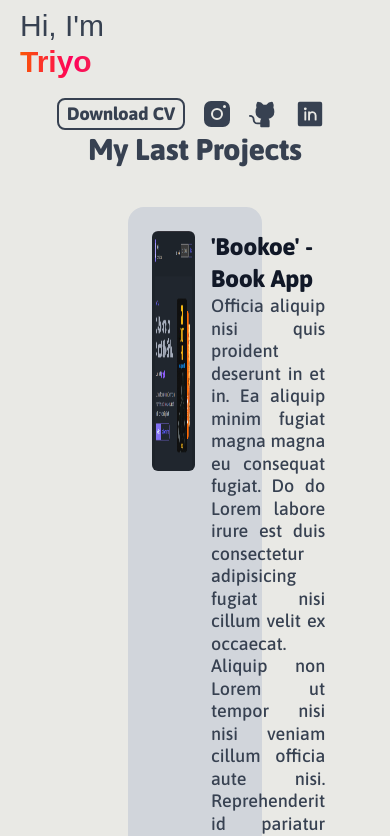
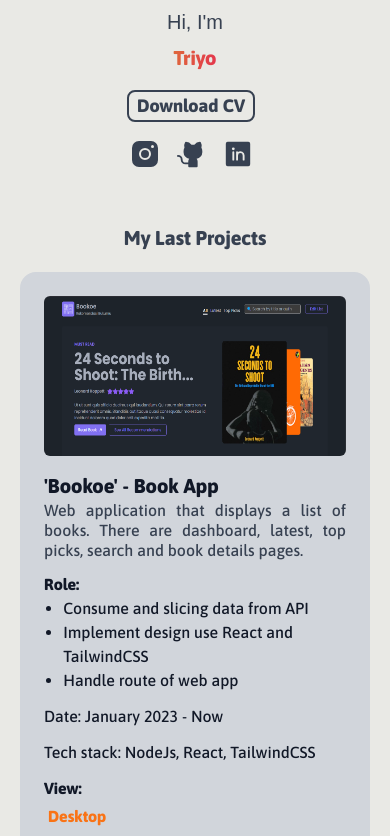
Before and after one commit to Triyo11/personal-web-cv, a React (Vite) app: page /last-projects in a window 390 px wide. Shown: the top 836 px of the page. Built offline with nearby package versions, Linux system fonts and the light colour scheme; a web font is replaced by a local one.

Commit message:
fix mobile web view

```diff
--- a/src/components/Navbar.jsx
+++ b/src/components/Navbar.jsx
@@ -4,18 +4,23 @@ const Navbar = () => {
   return (
     <>
       <div className="bg-[#E9E9E5] flex flex-wrap md:flex-row flex-col justify-between items-center fixed top-0 px-5 min-h-max w-full">
-        <div className="text-3xl py-2 text-gray-700 font-expletus">Hi, I&apos;m <span className="inline-flex h-[calc(theme(fontSize.3xl)*theme(lineHeight.tight))] md:h-[calc(theme(fontSize.4xl)*theme(lineHeight.tight))] overflow-hidden">
-            <ul className="block animate-text-slide-2 [&_li]:block">
-              <li className="gradient-text-color font-bold text-3xl pb-4">Triyo</li>
-              <li className="gradient-text-color font-bold text-3xl pb-4">a Fullstack Web Developer</li>
-              <li aria-hidden="true" className="gradient-text-color font-bold text-3xl">Triyo</li>
+        <div className="flex md:flex-row md:gap-2 flex-col gap-0 items-center justify-center mb-2">
+          <div className="md:text-3xl text-xl py-2 text-gray-700 font-expletus">Hi, I&apos;m</div>
+          <div className="md:mt-2 mt-0 inline-flex h-[calc(theme(fontSize.3xl)*theme(lineHeight.tight))] md:h-[calc(theme(fontSize.4xl)*theme(lineHeight.tight))] overflow-hidden">
+            <ul className="block animate-text-slide-2 md:text-3xl text-xl [&_li]:block md:text-left text-center">
+              <li className="gradient-text-color font-bold pb-4">Triyo</li>
+              <li className="gradient-text-color font-bold pb-4">a Fullstack Web Developer</li>
+              <li aria-hidden="true" className="gradient-text-color font-bold">Triyo</li>
             </ul>
-          </span></div>
-        <ul className="flex items-center">
+          </div>
+        </div>
+        <ul className="flex md:flex-row flex-col md:gap-0 gap-2 items-center">
           <li><button className="download-cv text-lg">Download CV</button></li>
-          <li><button className="navbar-contact"><InstagramLogo size={32} weight="fill"/></button></li>
-          <li><button className="navbar-contact"><GithubLogo size={30} weight="fill"/></button></li>
-          <li><button className="navbar-contact"><LinkedinLogo size={30} weight="fill"/></button></li>
+          <ul className="flex items-center md:pr-0 pr-2">
+            <li><button className="navbar-contact"><InstagramLogo size={32} weight="fill"/></button></li>
+            <li><button className="navbar-contact"><GithubLogo size={30} weight="fill"/></button></li>
+            <li><button className="navbar-contact"><LinkedinLogo size={30} weight="fill"/></button></li>
+          </ul>
         </ul>
       </div>
     </>
--- a/src/components/ProjectsCard.jsx
+++ b/src/components/ProjectsCard.jsx
@@ -4,14 +4,14 @@ import { NavLink } from "react-router-dom";
 
 const ProjectsCard = ({ image, title, desc, role, date, techs, view, link }) => {
   return (
-    <div className="p-6 mx-32 bg-gray-300 flex gap-4 rounded-2xl">
-      <img className="w-[50%] max-h-[15rem] rounded-md" src={image} />
+    <div className="p-6 md:mx-32 mx-5 bg-gray-300 flex md:flex-row flex-col gap-4 rounded-2xl">
+      <img className="md:w-[50%] w-full md:h-[17rem] h-[10rem] rounded-md" src={image} />
       <div className="flex flex-col justify-evenly">
-        <h2 className="text-2xl font-semibold text-gray-900">{title}</h2>
-        <p className="text-lg text-justify leading-tight text-gray-700">
+        <h2 className="md:text-2xl text-xl font-semibold text-gray-900">{title}</h2>
+        <p className="md:text-lg text-md text-justify leading-tight text-gray-700">
           {desc}
         </p>
-        <div>
+        <div className="pt-3">
           <p className="text-gray-900 font-semibold">Role:</p>
           <ul className="list-disc pl-[1.2rem] text-gray-900">
             {role.map((item, index) => (
@@ -19,9 +19,9 @@ const ProjectsCard = ({ image, title, desc, role, date, techs, view, link }) =>
             ))}
           </ul>
         </div>
-        <p className="text-gray-900">Date: <span>{date}</span></p>
-        <p className="text-gray-900">Tech stack: <span>{techs.join(", ")}</span></p>
-        <p className="text-gray-900 font-semibold">View: <span>
+        <p className="text-gray-900 pt-3">Date: <span>{date}</span></p>
+        <p className="text-gray-900 pt-3">Tech stack: <span>{techs.join(", ")}</span></p>
+        <p className="text-gray-900 font-semibold pt-3">View: <span>
           <ul className="flex gap-2">
             {view.map((item, index) => (
               <li key={index} className="text-orange-500 p-1">{item}</li>
--- a/src/index.css
+++ b/src/index.css
@@ -55,7 +55,13 @@
 } */
 
 @media screen and (max-width: 1279px) {
-  .foto {
+  .photo-big {
+    display: none;
+  }
+}
+
+@media screen and (min-width: 1279px) {
+  .photo-small {
     display: none;
   }
 }
--- a/src/pages/Home.jsx
+++ b/src/pages/Home.jsx
@@ -18,21 +18,24 @@ const Home = () => {
   return (
     <div className="flex flex-col justify-center w-full h-screen font-asap no-select">
       <Navbar />
-      <div className="flex px-20 pt-[5.7rem] gap-5 justify-end">
-        <NavLink to={'/last-projects'} className="text-xl text-orange-500 blur-0 hover:text-gray-500 hover:blur-[1px] transition-all">Last Projects</NavLink>
-        <NavLink to={'/'} className="text-xl text-orange-500 blur-0 hover:text-gray-500 hover:blur-[1px] transition-all">Let&apos;s connect</NavLink>
+      <div className="flex md:flex-row justify-end flex-col items-center md:pt-0 pt-40">
+        <img className="w-[10rem] h-[13rem] photo-small" src={foto}/>
+        <div className="flex px-20 md:pb-0 pb-6 md:text-left text-center md:text-xl text-lg md:pt-[5.7rem] pt-5 gap-5 md:justify-end justify-center">
+          <NavLink to={'/last-projects'} className="text-orange-500 blur-0 hover:text-gray-500 hover:blur-[1px] transition-all">Last Projects</NavLink>
+          <NavLink to={'/'} className="text-orange-500 blur-0 hover:text-gray-500 hover:blur-[1px] transition-all">Let&apos;s connect</NavLink>
+        </div>
       </div>
-      <div className="flex flex-row px-20">
-        <img className="w-[27rem] h-[30rem] foto" src={foto}/>
+      <div className="flex flex-row md:px-20 px-10">
+        <img className="w-[27rem] h-[30rem] photo-big" src={foto}/>
         <div className="flex flex-col justify-center w-full">
-          <h2 className="text-3xl font-semibold text-gray-900">Welcome,</h2>
+          <h2 className="md:text-3xl text-2xl font-semibold text-gray-900">Welcome,</h2>
           <p className="text-gray-800 md:text-2xl text-sm text-justify pb-3">
             My expertise spans both front-end and back-end technologies,
             allowing me to create seamless and responsive applications. I am
             enthusiastic about leveraging my skills to contribute to impactful
             projects and collaborate with dynamic teams.
           </p>
-          <NavLink to={'/'} className="text-gray-700 hover:text-orange-500 transition-all underline underline-offset-2 text-xl">See more about me</NavLink>
+          <NavLink to={'/'} className="text-gray-700 hover:text-orange-500 transition-all underline underline-offset-2 md:text-xl text-sm">See more about me</NavLink>
         </div>
       </div>
     </div>
--- a/src/pages/Projects.jsx
+++ b/src/pages/Projects.jsx
@@ -21,15 +21,15 @@ const Projects = () => {
   return (
     <div className="flex flex-col w-full h-screen font-asap no-select">
       <Navbar />
-      <div className="flex px-20 pt-[5.7rem] gap-5 justify-start">
+      {/* <div className="flex px-20 md:pt-[5.7rem] pt-[12rem] gap-5 justify-start">
         <NavLink
           to={"/"}
           className="hover:text-orange-500 transition duration-500"
         >
           <CaretCircleLeft size={40} weight="fill" />
         </NavLink>
-      </div>
-      <div className="flex justify-center text-3xl font-semibold text-gray-700 pb-10">
+      </div> */}
+      <div className="flex justify-center md:text-3xl text-xl md:pt-[5.7rem] pt-[14rem] font-semibold text-gray-700 md:pb-10 pb-5">
         My Last Projects
       </div>
       <div className="flex flex-col gap-5 pb-10">
@@ -37,7 +37,7 @@ const Projects = () => {
           image={bookoe}
           title={"'Bookoe' - Book App"}
           desc={
-            "Officia aliquip nisi quis proident deserunt in et in. Ea aliquip minim fugiat magna magna eu consequat fugiat. Do do Lorem labore irure est duis consectetur adipisicing fugiat nisi cillum velit ex occaecat. Aliquip non Lorem ut tempor nisi nisi veniam cillum officia aute nisi. Reprehenderit id pariatur voluptate occaecat. Laboris sunt ea adipisicing id esse proident veniam cupidatat nisi."
+            "Web application that displays a list of books. There are dashboard, latest, top picks, search and book details pages."
           }
           role={[
             "Consume and slicing data from API",
@@ -53,7 +53,7 @@ const Projects = () => {
           image={arita}
           title={"'Arita' - News App"}
           desc={
-            "Enim laboris enim ipsum pariatur veniam eu ullamco. In deserunt culpa ipsum veniam. Fugiat ad labore adipisicing tempor velit aute tempor excepteur do culpa sit esse deserunt aute."
+            "Web application that displays a list of news titles and their images from several news sources that can be accessed directly from the application."
           }
           role={[
             "Consume and slicing data from API",
```
